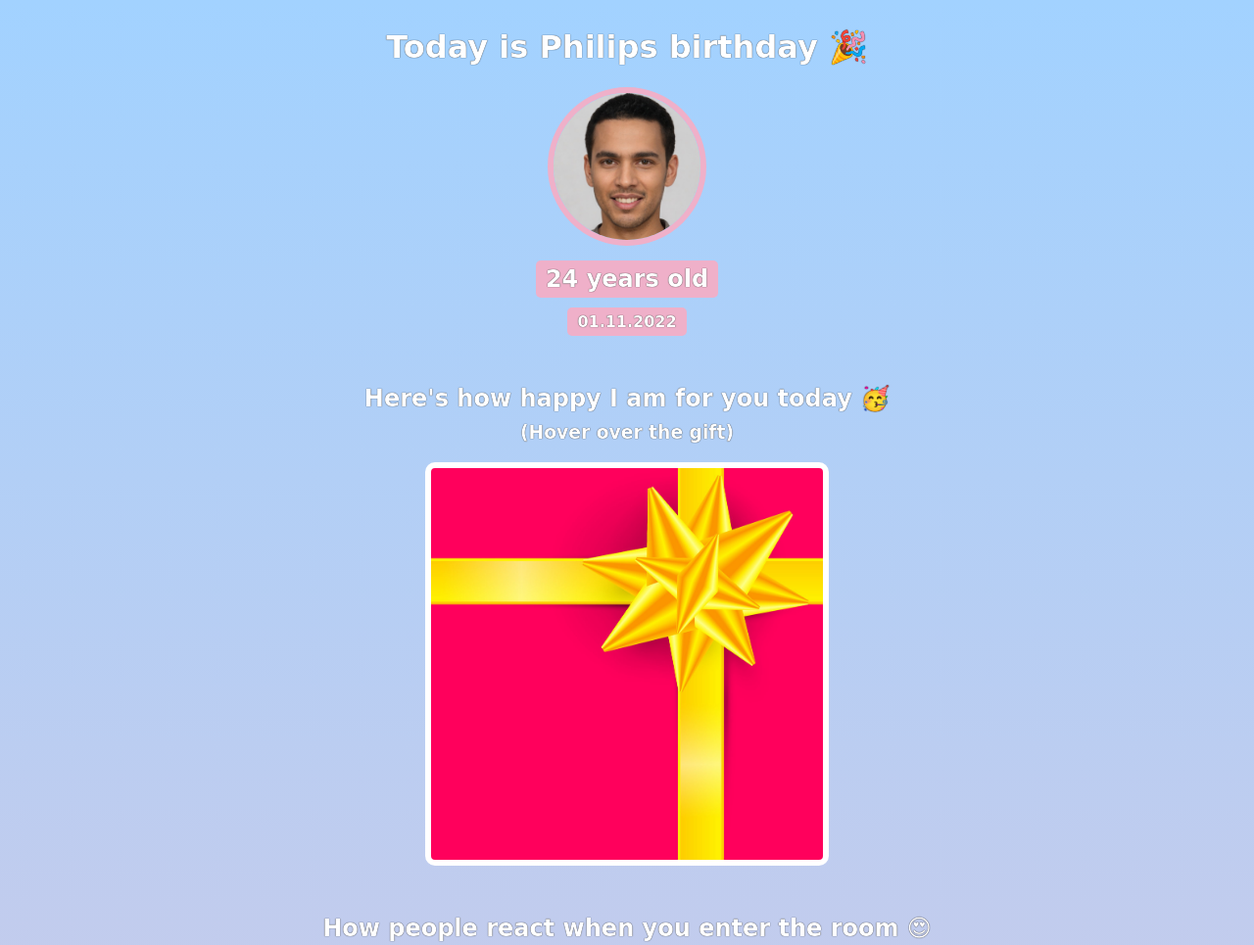
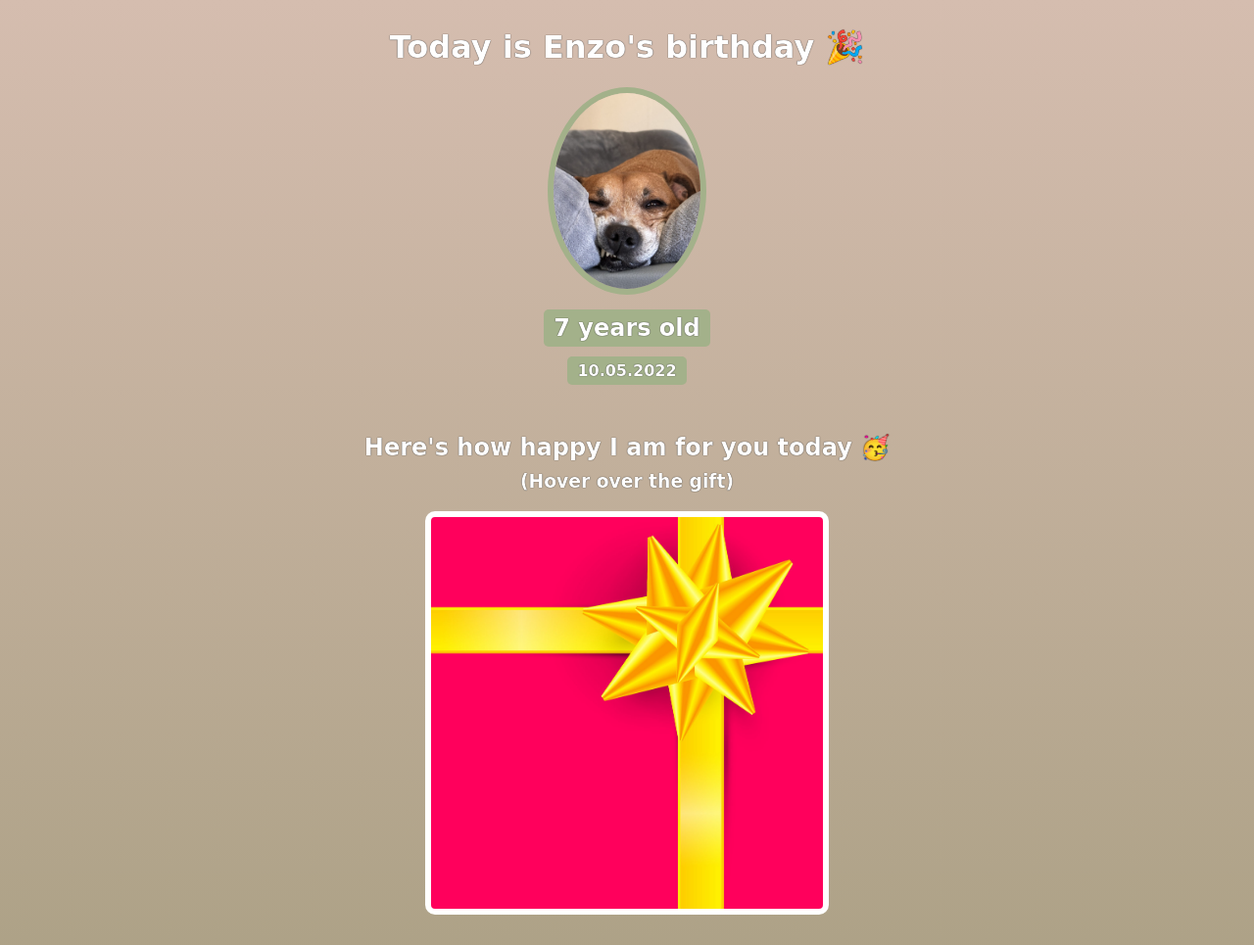
Before and after one commit to Phille91/birthday-gift-site, a website built with Vite: page index.html in a window 1280 px wide. Shown: the top 965 px of the page at 98% size. Built offline with nearby package versions, Linux system fonts and the light colour scheme; a web font is replaced by a local one.

Commit message:
Changes to Enzo

```diff
--- a/index.html
+++ b/index.html
@@ -7,10 +7,10 @@
     </head>
     <body>
         <div id="header">
-            <h1>Today is Philips birthday 🎉</h1>
-            <img id="bff-img" src="images/nick.jpg">
-            <h2 id="bday-age">24 years old</h2>
-            <h4 id="bday-date">01.11.2022</h4>
+            <h1>Today is Enzo's birthday 🎉</h1>
+            <img id="bff-img" src="images/Enzo.jpg">
+            <h2 id="bday-age">7 years old</h2>
+            <h4 id="bday-date">10.05.2022</h4>
         </div>
 
         <div class="gift-section">
@@ -39,7 +39,6 @@
             <div class="gift-img" id="gift-img-cheers"></div>
         </div>
 
-        <!-- Add the footer here. -->
         <p id="footer">Want to create your own Birthday GIFt site? Take <a href="https://scrimba.com/learn/htmlandcss" target="_blank">this HTML & CSS course.</a></p>
 
     </body>
--- a/styles.css
+++ b/styles.css
@@ -1,13 +1,9 @@
-/*
-Challenge:
-Change the site's background into a gradient that goes
-from blue at the top to pink at the bottom.
-*/
+
 
 body {
     text-align: center;
     font-family: 'Happy Monkey', cursive;
-    background: linear-gradient(#a2d2ff, pink);
+    background: linear-gradient(#d5bdaf, #606c38);
     color: #ffffff;
 }
 
@@ -18,12 +14,12 @@ h1, h2, h3, h4, p {
 #bff-img {
     width: 150px;
     border-radius: 50%;
-    border: 6px solid #EFB0C9;
+    border: 6px solid #a3b18a;
     margin-bottom: 10px;
 }
 
 #bday-age {
-    background: #EFB0C9;
+    background: #a3b18a;
     padding: 5px 10px;
     border-radius: 5px;
     margin: 5px 0 10px 0;
@@ -31,7 +27,7 @@ h1, h2, h3, h4, p {
 
 #bday-date {
     margin: 0;
-    background: #EFB0C9;
+    background: #a3b18a;
     padding: 5px 10px;
     border-radius: 5px;
 }
```
Also changed, not shown: images/Enzo.jpg (added).
